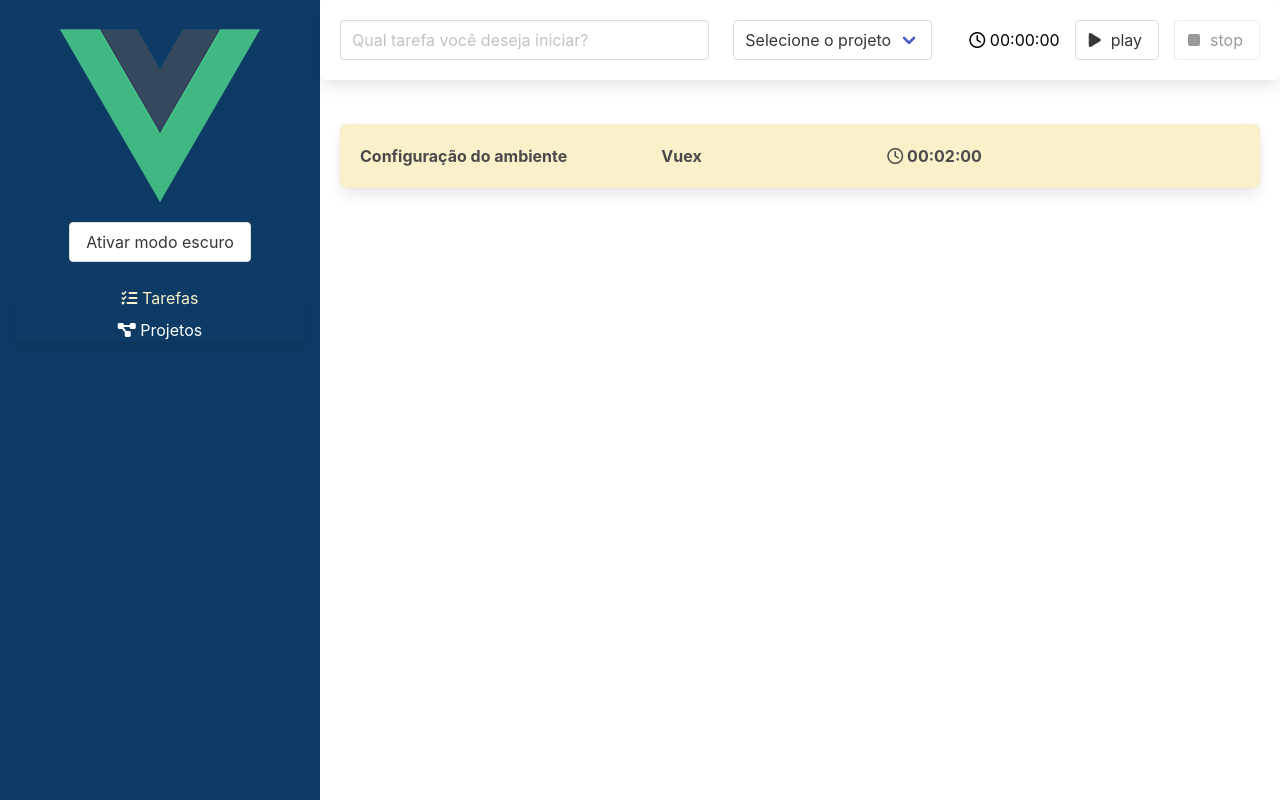
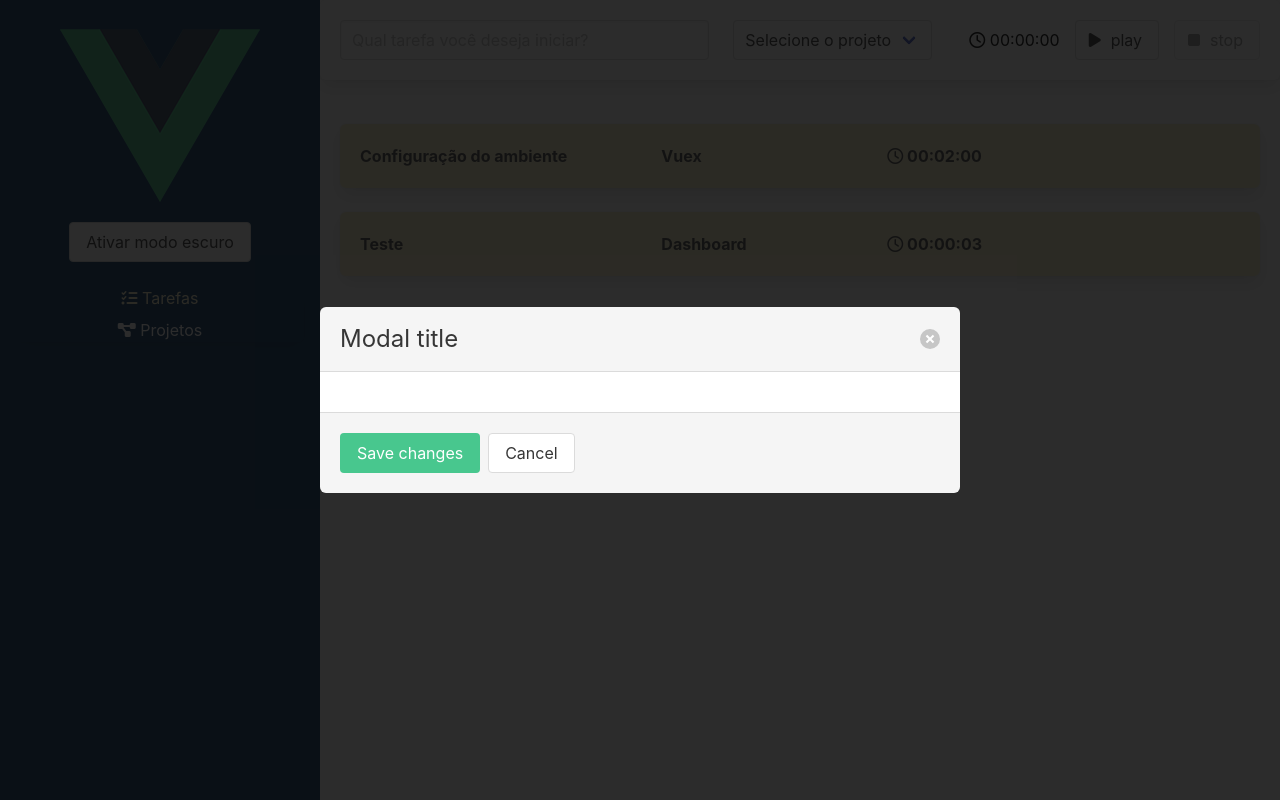
Before and after one commit to LuanVasco/alura-tracker, a Vue app: page /#/ in a window 1280 px wide. Built offline with nearby package versions, Linux system fonts and the light colour scheme; data requests are answered from the project's data file.

Commit message:
feat: refatorando vuex e arrumando store para cadastrar tarefa

```diff
--- a/db.json
+++ b/db.json
@@ -18,6 +18,15 @@
         "id": 1,
         "nome": "Vuex"
       }
+    },
+    {
+      "duracaoEmSegundos": 3,
+      "descricao": "Teste",
+      "projeto": {
+        "nome": "Dashboard",
+        "id": 6
+      },
+      "id": 2
     }
   ]
 }
--- a/src/store/index.ts
+++ b/src/store/index.ts
@@ -1,7 +1,9 @@
 import IProjeto from "@/interfaces/IProjeto";
 import { createStore, Store, useStore as VuexUseStore } from "vuex";
 import { InjectionKey } from 'vue';
-import { ADICIONA_PROJETO,
+import {
+    ADICIONA_PROJETO,
+    ADICIONA_TAREFA,
     ALTERA_PROJETO,
     DEFINIR_PROJETOS,
     DEFINIR_TAREFAS,
@@ -9,7 +11,7 @@
     NOTIFICAR
 } from "./tipo-mutacoes";
 import { INotificacao } from "@/interfaces/INotificacao";
-import { ALTERAR_PROJETO, CADASTRAR_PROJETO, OBTER_PROJETOS, OBTER_TAREFAS, REMOVER_PROJETO } from "./tipo-acoes";
+import { ALTERAR_PROJETO, CADASTRAR_PROJETO, CADASTRAR_TAREFA, OBTER_PROJETOS, OBTER_TAREFAS, REMOVER_PROJETO } from "./tipo-acoes";
 import http from "@/http";
 import ITarefa from "@/interfaces/ITarefa";
 interface Estado {
@@ -57,6 +59,9 @@
         [DEFINIR_TAREFAS](state, tarefas: ITarefa[]) {
             state.tarefas = tarefas
         },
+        [ADICIONA_TAREFA](state, tarefa: ITarefa) {
+            state.tarefas.push(tarefa)
+        },
     },
     actions: {
         [OBTER_PROJETOS] ({ commit }) {
@@ -78,6 +83,9 @@
         [OBTER_TAREFAS] ({ commit }) {
             http.get('tarefas').then(res => commit(DEFINIR_TAREFAS, res.data))
         },
+        [CADASTRAR_TAREFA] ({ commit }, tarefa: ITarefa) {
+            return http.post('/tarefas', tarefa).then(res => commit(ADICIONA_TAREFA, res.data))
+        }
     }
 })
 
--- a/src/store/tipo-acoes.ts
+++ b/src/store/tipo-acoes.ts
@@ -4,3 +4,4 @@
 export const REMOVER_PROJETO = "REMOVER_PROJETO"
 
 export const OBTER_TAREFAS = "OBTER_TAREFAS"
+export const CADASTRAR_TAREFA = "CADASTRAR_TAREFA"
--- a/src/store/tipo-mutacoes.ts
+++ b/src/store/tipo-mutacoes.ts
@@ -6,3 +6,4 @@
 export const NOTIFICAR = 'NOTIFICAR'
 
 export const DEFINIR_TAREFAS = 'DEFINIR_TAREFAS'
+export const ADICIONA_TAREFA = 'ADICIONA_TAREFA'
--- a/src/views/Tarefas.vue
+++ b/src/views/Tarefas.vue
@@ -9,6 +9,22 @@
         <BoxTask v-if="listaEstaVazia">
             Você não está muito produtivo hoje :(
         </BoxTask>
+        <div class="modal is-active">
+          <div class="modal-background"></div>
+          <div class="modal-card">
+            <header class="modal-card-head">
+              <p class="modal-card-title">Modal title</p>
+              <button class="delete" aria-label="close"></button>
+            </header>
+            <section class="modal-card-body">
+              <!-- Content ... -->
+            </section>
+            <footer class="modal-card-foot">
+              <button class="button is-success">Save changes</button>
+              <button class="button">Cancel</button>
+            </footer>
+          </div>
+        </div>
     </div>
   </template>
 
@@ -18,7 +34,8 @@
   import FormularioPlay from '@/components/FormularioPlay.vue';
   import TarefaItem from '@/components/TarefaItem.vue';
   import BoxTask from '@/components/BoxTask.vue';
-  import { OBTER_TAREFAS } from "@/store/tipo-acoes";
+  import { CADASTRAR_TAREFA, OBTER_PROJETOS, OBTER_TAREFAS } from "@/store/tipo-acoes";
+  import ITarefa from "@/interfaces/ITarefa";
 
   export default defineComponent({
     name: 'TarefasView',
@@ -33,13 +50,14 @@
       }
     },
     methods: {
-      // salvarTarefa(tarefa: ITarefa) {
-      //   this.tarefas.push(tarefa)
-      // },
+      salvarTarefa(tarefa: ITarefa) {
+        this.store.dispatch(CADASTRAR_TAREFA, tarefa)
+      },
     },
     setup() {
         const store = useStore()
         store.dispatch(OBTER_TAREFAS)
+        store.dispatch(OBTER_PROJETOS)
         return {
             tarefas: computed(() => store.state.tarefas),
             store
```
